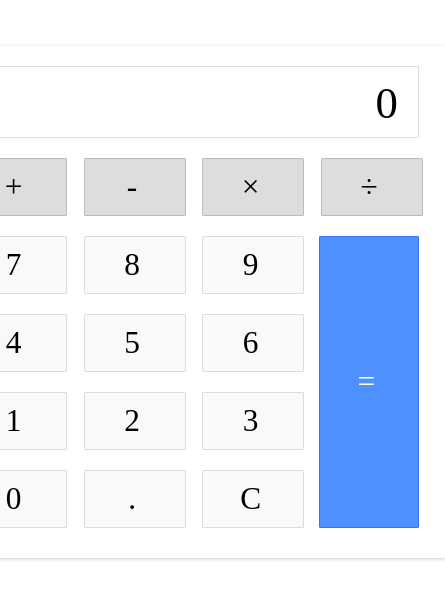
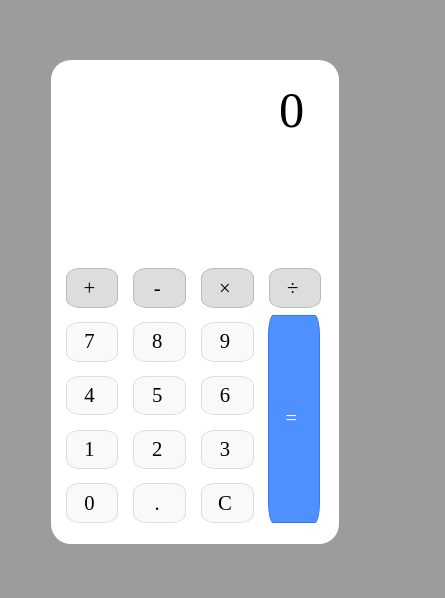
Before and after one commit to Levan-Demetrashvili/classic-calculator, a plain HTML site: page index.html in a window 390 px wide. Shown: the part 120-718 px from the top of the page, 445 px wide, since content can reach past the window. Drawn offline with Linux system fonts and the light colour scheme.

Commit message:
changes: fixed bugs

```diff
--- a/script.js
+++ b/script.js
@@ -10,6 +10,8 @@ let result2 = '';
 let displayed = false;
 let isZero = true;
 let counter = 0;
+let num = '';
+let output = '';
 inputField.textContent = counter;
 
 function calculate() {
@@ -29,18 +31,23 @@ for (let i = 0; i < mainPanel.children.length; i++) {
       } else {
         counter ||= '0';
       }
+
       if (counter.startsWith('0')) isZero = true;
+
+      //* add number to a counter
       if (!isZero) {
         if (number === 'C') counter = '0';
-        else if (inputField.textContent.endsWith('.') && number === '.') counter += '';
-        else counter += `${number}`;
+        else if (num.includes('.') && number === '.') counter += '';
+        else counter += number;
       } else {
         if (number === 'C') counter = '0';
-        else if (inputField.textContent.endsWith('.') && number !== '.') counter = number;
-        else counter = `${number}`;
+        else if (num.includes('.') && number !== '.') counter = number;
+        else counter = number;
       }
 
-      inputField.textContent = counter;
+      if (number !== 'C') num += number;
+      output = counter.replaceAll('*', '×').replaceAll('/', '÷');
+      inputField.textContent = output;
       isZero = false;
     });
   }
@@ -55,6 +62,7 @@ for (let i = 0; i < operators.childElementCount; i++) {
 
   operators.children[i].addEventListener('click', function () {
     if (inputField.textContent !== '0') {
+      num = '';
       if (displayed) {
         displayed = false;
         counter = result2;
@@ -62,11 +70,14 @@ for (let i = 0; i < operators.childElementCount; i++) {
         isZero = false;
       }
 
-      if (counter.at(-1) === '+' || counter.at(-1) === '-' || counter.at(-1) === '*' || counter.at(-1) === '/') {
+      if (counter !== undefined && (counter.at(-1) === '+' || counter.at(-1) === '-' || counter.at(-1) === '*' || counter.at(-1) === '/')) {
         counter += '';
       } else counter += operator;
 
-      inputField.textContent = counter;
+      if (counter.at(-1) === operator) num = '';
+
+      output = counter.replaceAll('*', '×').replaceAll('/', '÷');
+      inputField.textContent = output;
     }
   });
 }
@@ -76,7 +87,7 @@ equalSign.addEventListener('click', function () {
   try {
     calculate();
   } catch (error) {
-    counter += 1;
+    counter += eval(counter.slice(0, -1));
     calculate();
   }
   displayed = true;
--- a/styles.css
+++ b/styles.css
@@ -1,11 +1,14 @@
 @import url('https://fonts.googleapis.com/css2?family=Source+Sans+3&display=swap');
 
 /*! Globalt styles ***/
+html {
+  font-size: 62.5%;
+}
 * {
   margin: 0;
   padding: 0;
   font-weight: 300;
-  font-size: 1.4rem;
+  font-size: 2.88rem;
   letter-spacing: 5px;
 }
 
@@ -20,7 +23,7 @@ body {
 
 .calculator {
   max-width: 460px;
-  padding: 20px;
+  padding: 2rem;
   box-shadow: 0px 1px 4px 0px rgba(0, 0, 0, 0.2);
   border-radius: 1px;
 }
@@ -29,10 +32,10 @@ body {
   height: 60px;
   border: 1px solid #ddd;
   border-radius: 1px;
-  font-size: 2rem;
-  padding: 10px 15px 0 0;
+  font-size: 4rem;
+  padding: 1rem 1.5rem 0 0;
   text-align: right;
-  margin-right: 6px;
+  margin-right: 0.6rem;
   overflow-x: auto;
 }
 .buttons {
@@ -46,8 +49,8 @@ body {
 }
 .main-panel .numbers div,
 .operators div {
-  width: 80px;
-  padding: 10px;
+  width: 8rem;
+  padding: 1rem;
   border-radius: 1px;
   text-align: center;
   cursor: pointer;
@@ -56,13 +59,13 @@ body {
 .main-panel .numbers div {
   background-color: #f9f9f9;
   border: 1px solid #ddd;
-  margin: 10px 4px 10px 0;
+  margin: 1rem 0.4rem 1rem 0;
 }
 
 .operators div {
   border: 1px solid #bbb;
   background-color: #ddd;
-  margin: 20px 4px 10px 0;
+  margin: 2rem 0.4rem 1rem 0;
 }
 
 .equal {
@@ -70,8 +73,8 @@ body {
 
   width: 17%;
 
-  padding: 127px 10px;
-  margin: 10px 6px 10px 0;
+  padding: 12.7rem 1rem;
+  margin: 1rem 0.6rem 1rem 0;
 
   border-radius: 1px;
   border: 1px solid #3079ed;
@@ -116,3 +119,44 @@ body {
 #input {
   transition: all 0.2s ease-in-out;
 }
+
+@media only screen and (max-width: 576px) {
+  html {
+    font-size: 50%;
+  }
+  body {
+    background-color: #9c9c9c;
+  }
+  .calculator {
+    background-color: white;
+    border-radius: 20px;
+    box-shadow: 0px 0px white;
+    max-width: 376px;
+  }
+  .buttons .numbers div,
+  .operators div {
+    border-radius: 25%;
+  }
+  .equal {
+    border-radius: 10%;
+  }
+  #input {
+    border: 0px;
+    height: 24rem;
+    font-size: 7rem;
+    pointer-events: none;
+  }
+}
+
+@media only screen and (max-width: 410px) {
+  html {
+    font-size: 45%;
+  }
+  .buttons .numbers div,
+  .operators div {
+    width: 5rem;
+  }
+  .equal {
+    width: 5rem;
+  }
+}
```
